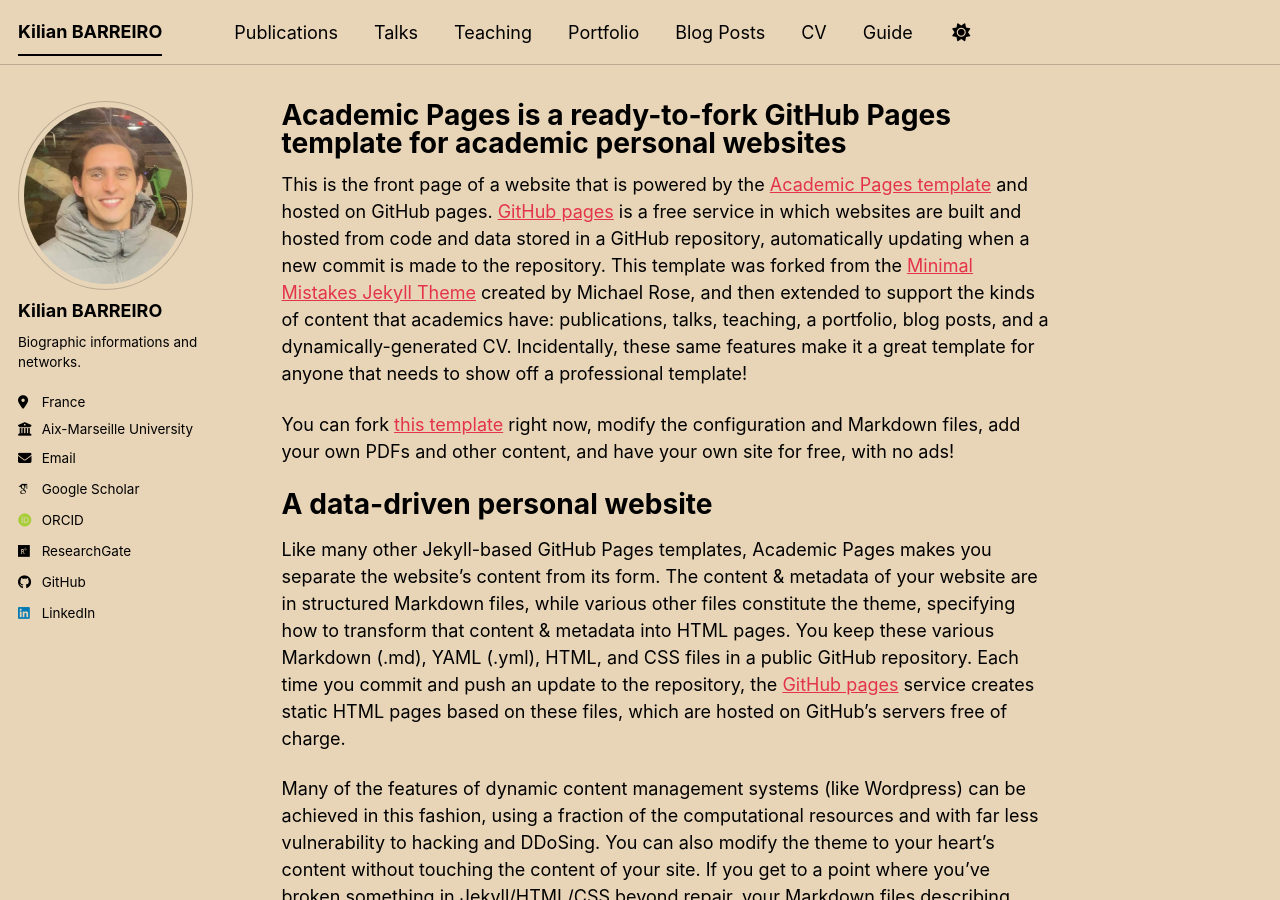
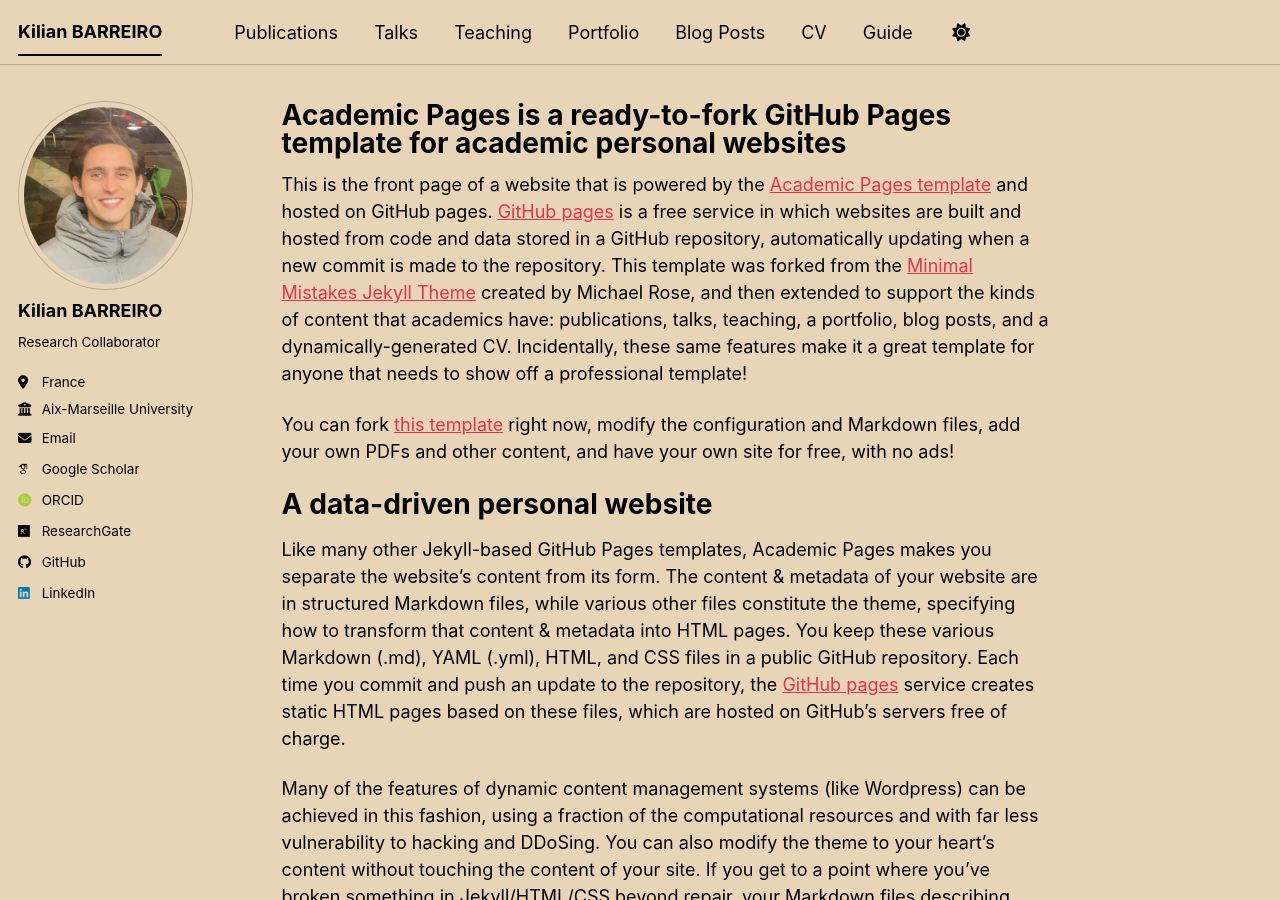
Before and after one commit to KilianBARREIRO/KilianBARREIRO.github.io, a Jekyll site: the page built from _pages/about.md, in a window 1280 px wide and 900 px high. Built offline with Jekyll 4.4.1, drawn with Linux system fonts in a browser that asks for light colours; some web fonts are replaced; a script bundle is joined from its source files by our own code; library files that are not in the unit come from our copies.

Commit message:
Update _config.yml

```diff
--- a/_config.yml
+++ b/_config.yml
@@ -26,7 +26,7 @@
   avatar           : "profilepic.jpg"
   name             : "Kilian BARREIRO"
   pronouns         : # example: "she/her"
-  bio              : "Biographic informations and networks."
+  bio              : "Research Collaborator"
   location         : "France"
   employer         : "Aix-Marseille University"
   uri              : # URL
```
